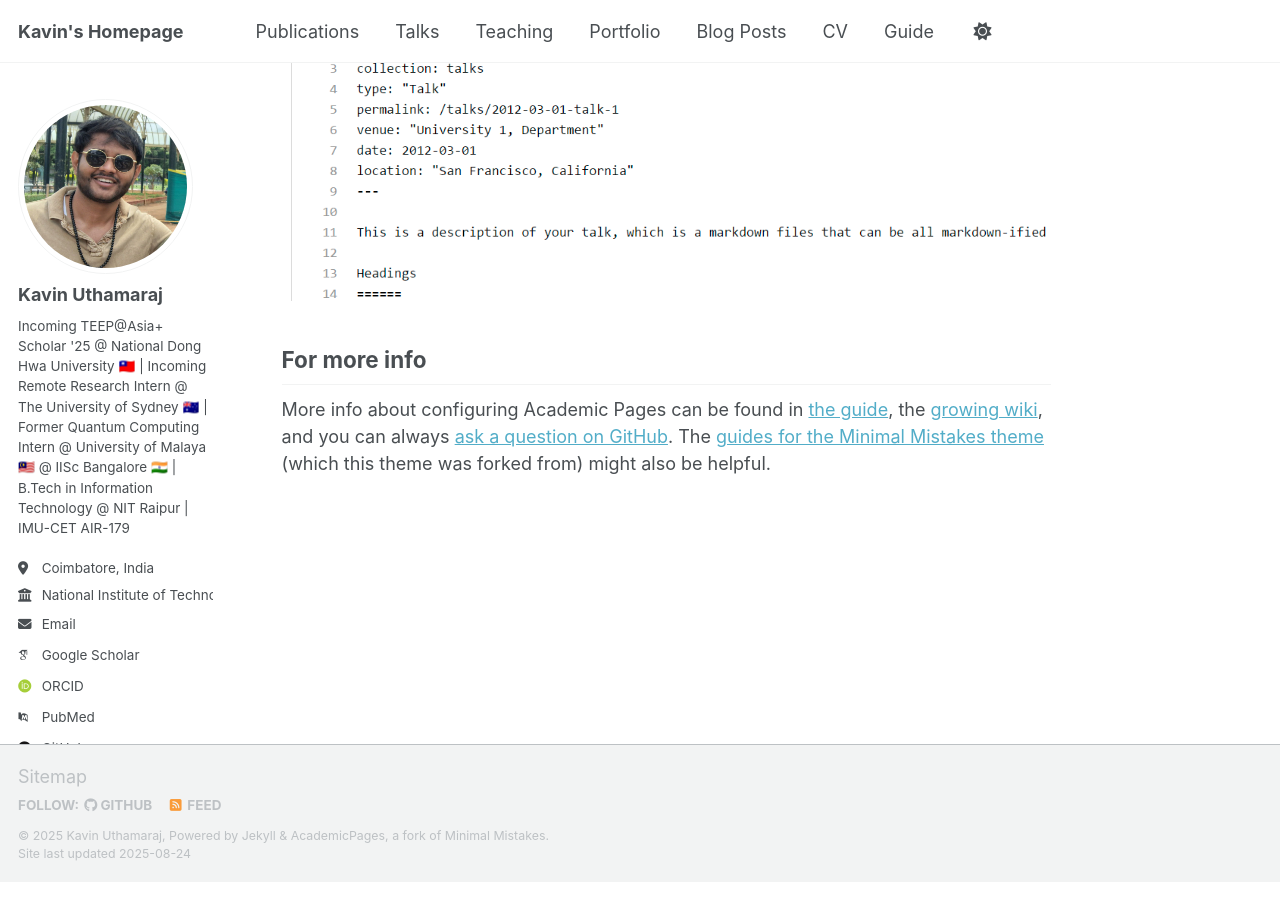
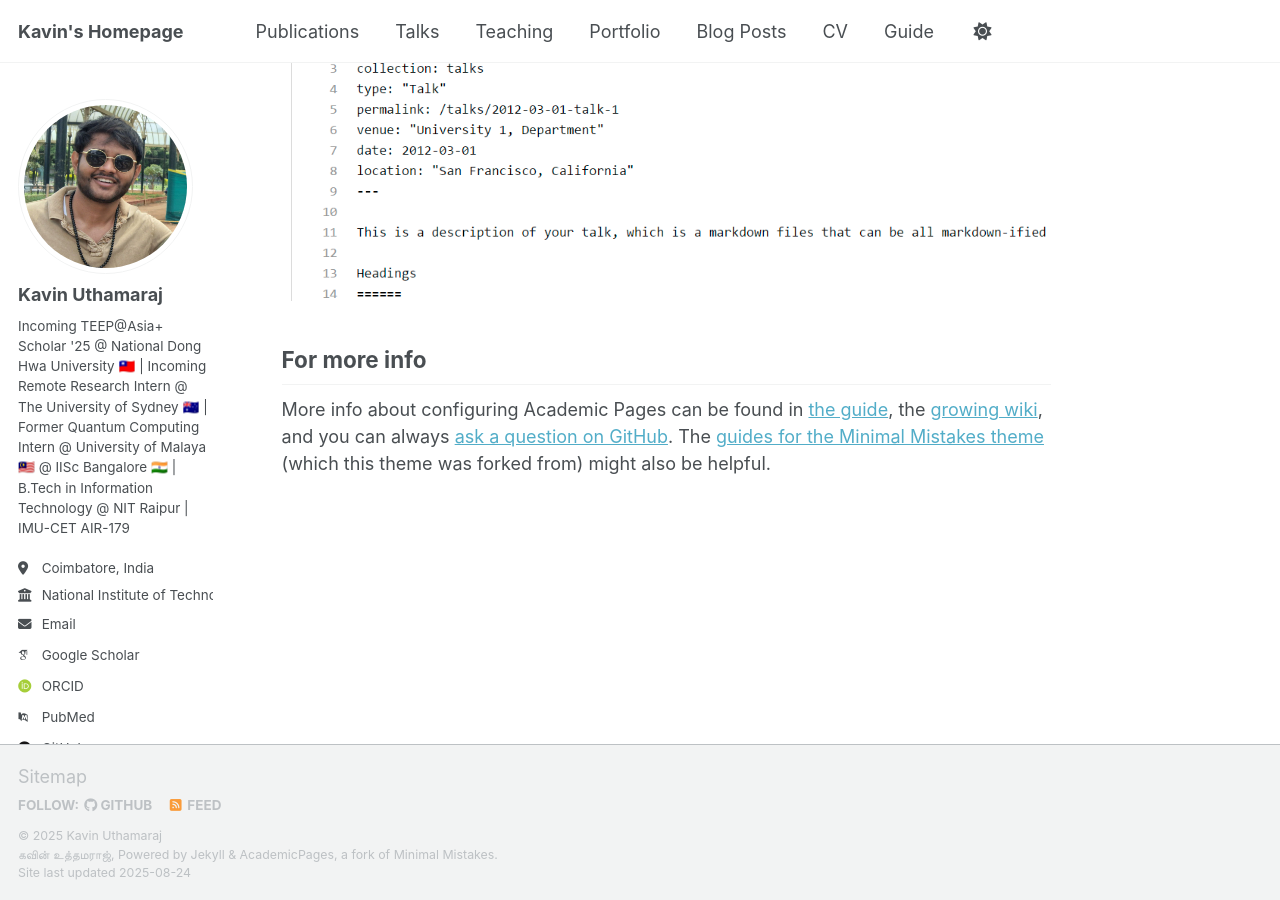
Before and after one commit to kavinuthamaraj/kavinuthamaraj, a Jekyll site: the page built from _pages/about.md, in a window 1280 px wide and 900 px high, scrolled down 2712 px. Built offline with Jekyll 4.4.1, drawn with Linux system fonts in a browser that asks for light colours; some web fonts are replaced; a script that is not in the unit is left out.

Commit message:
Update _config.yml

```diff
--- a/_config.yml
+++ b/_config.yml
@@ -11,7 +11,7 @@
 site_theme               : "default" # Currently available options are "default", "air"
 title                    : "Kavin's Homepage"
 title_separator          : "-"
-name                     : &name "Kavin Uthamaraj"
+name                     : &name "Kavin Uthamaraj <br> கவின் உத்தமராஜ்"
 description              : &description "Kavin's Homepage"
 url                      : https://kavinuthamaraj.github.io/kavinuthamaraj/ # the base hostname & protocol for your site e.g. "https://[your GitHub username].github.io" or if you already have some other page hosted on Github then use "https://[your GitHub username].github.io/[Your Repo Name]"
 baseurl                  : "" # the subpath of your site, e.g. "/blog"
```
